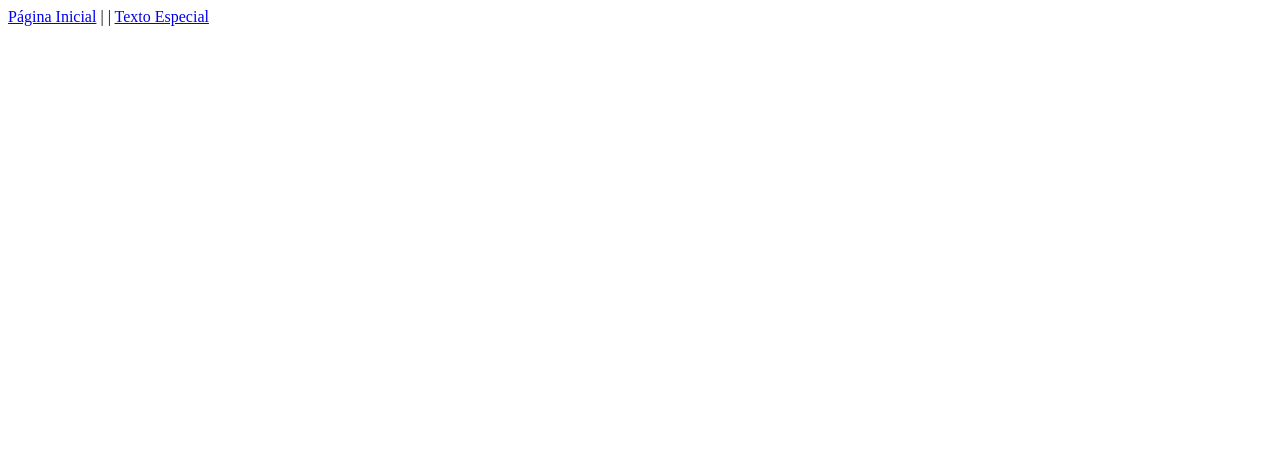
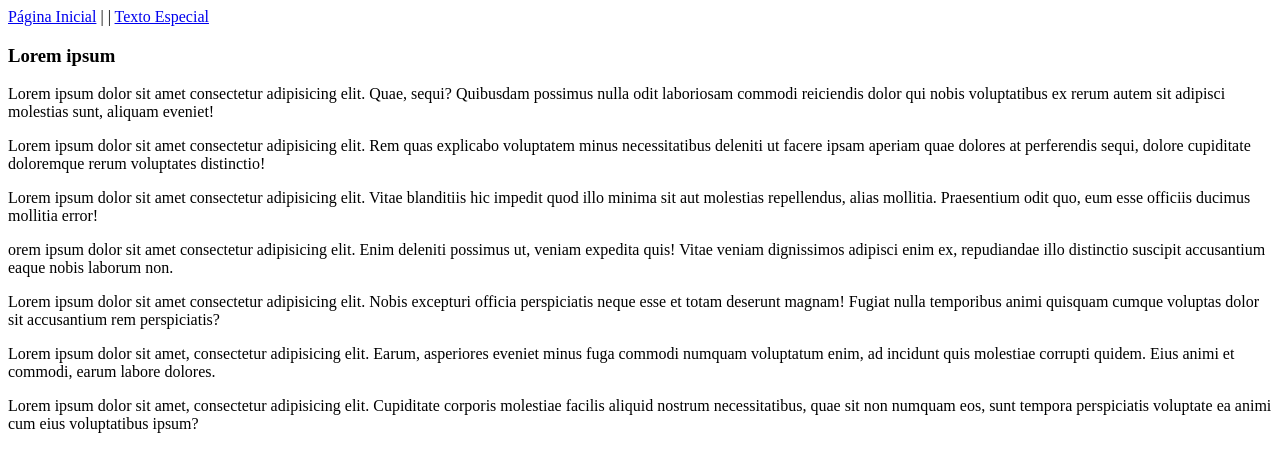
Before and after one commit to eloisazsenai/projeto_web, a plain HTML site: page paginas/texto.html in a window 1280 px wide. Drawn offline with Linux system fonts and the light colour scheme.

Commit message:
Adicionado paragrafos com texto lorem

```diff
--- a/paginas/texto.html
+++ b/paginas/texto.html
@@ -12,6 +12,18 @@
             <a href="../index.html">Página Inicial</a> | <a href="texto.html"></a> | <a href="outros/texto_especial.html">Texto Especial</a>
         </div>
 
+        <div id="texto">
+            <h3 >Lorem ipsum</h3>
+
+            <p id="paragrafo01" class="paragrafos">Lorem ipsum dolor sit amet consectetur adipisicing elit. Quae, sequi? Quibusdam possimus nulla odit laboriosam commodi reiciendis dolor qui nobis voluptatibus ex rerum autem sit adipisci molestias sunt, aliquam eveniet!</p>
+            <p id="paragrafo02">Lorem ipsum dolor sit amet consectetur adipisicing elit. Rem quas explicabo voluptatem minus necessitatibus deleniti ut facere ipsam aperiam quae dolores at perferendis sequi, dolore cupiditate doloremque rerum voluptates distinctio!</p>
+            <p class="paragrafos">Lorem ipsum dolor sit amet consectetur adipisicing elit. Vitae blanditiis hic impedit quod illo minima sit aut molestias repellendus, alias mollitia. Praesentium odit quo, eum esse officiis ducimus mollitia error!</p>
+            <p class="paragrafos">orem ipsum dolor sit amet consectetur adipisicing elit. Enim deleniti possimus ut, veniam expedita quis! Vitae veniam dignissimos adipisci enim ex, repudiandae illo distinctio suscipit accusantium eaque nobis laborum non.</p>
+            <p class="paragrafos parag_especial">Lorem ipsum dolor sit amet consectetur adipisicing elit. Nobis excepturi officia perspiciatis neque esse et totam deserunt magnam! Fugiat nulla temporibus animi quisquam cumque voluptas dolor sit accusantium rem perspiciatis?</p>
+            <p class="paragrafo03">Lorem ipsum dolor sit amet, consectetur adipisicing elit. Earum, asperiores eveniet minus fuga commodi numquam voluptatum enim, ad incidunt quis molestiae corrupti quidem. Eius animi et commodi, earum labore dolores.</p>
+            <p class="paragrafos parag_especial">Lorem ipsum dolor sit amet, consectetur adipisicing elit. Cupiditate corporis molestiae facilis aliquid nostrum necessitatibus, quae sit non numquam eos, sunt tempora perspiciatis voluptate ea animi cum eius voluptatibus ipsum?</p>
+        </div>
+
     </div>
 
 </body>
```
